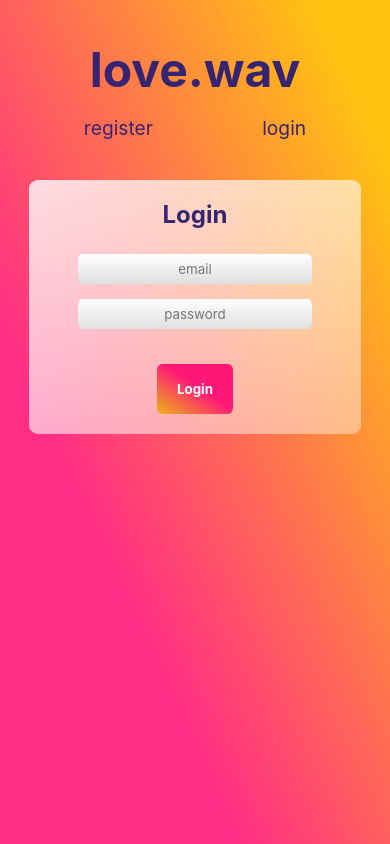
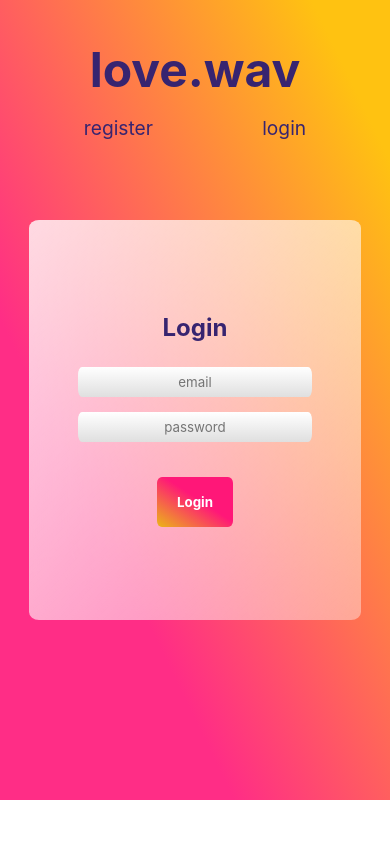
Before and after one commit to ydnaod/Love.wav, a React (Create React App) app: page /login in a window 390 px wide. Built offline with nearby package versions, Linux system fonts and the light colour scheme; no server answers.

Commit message:
add mobile styling to app content so the overflow scrolls

```diff
--- a/src/App.css
+++ b/src/App.css
@@ -147,6 +147,7 @@ input {
     display: flex;
     justify-content: center;
     width: 100%;
+    height: 100%;
   }
 
   .App-Content{
--- a/src/Components/ConversationList/ConversationList.css
+++ b/src/Components/ConversationList/ConversationList.css
@@ -7,7 +7,7 @@
     justify-content: start;
     text-align: start;
     padding: 25px;
-    overflow: hidden;
+    overflow-y: scroll;
 }
 
 .convo-container-content{
@@ -22,6 +22,7 @@
 @media only screen and (max-width: 1020px) {
     .ConversationList{
         width: 100%;
-        border-radius: 7%/25%;
+        border-radius: 5%/5%;
+        min-height: 500px;
     }
 }
--- a/src/Components/MatchDashboard/MatchDashboard.css
+++ b/src/Components/MatchDashboard/MatchDashboard.css
@@ -51,5 +51,6 @@
         margin: 0;
         border-radius: 10% / 5%;
         margin-bottom: 15px;
+        min-height: 500px;
     }
 }
--- a/src/Components/Settings/Settings.css
+++ b/src/Components/Settings/Settings.css
@@ -17,5 +17,7 @@
         flex-direction: column;
         border-radius: 10px / 8px;
         padding: 20px;
+        min-height: 400px;
+        margin: 40px 0 150px 0;
     }
 }
```
